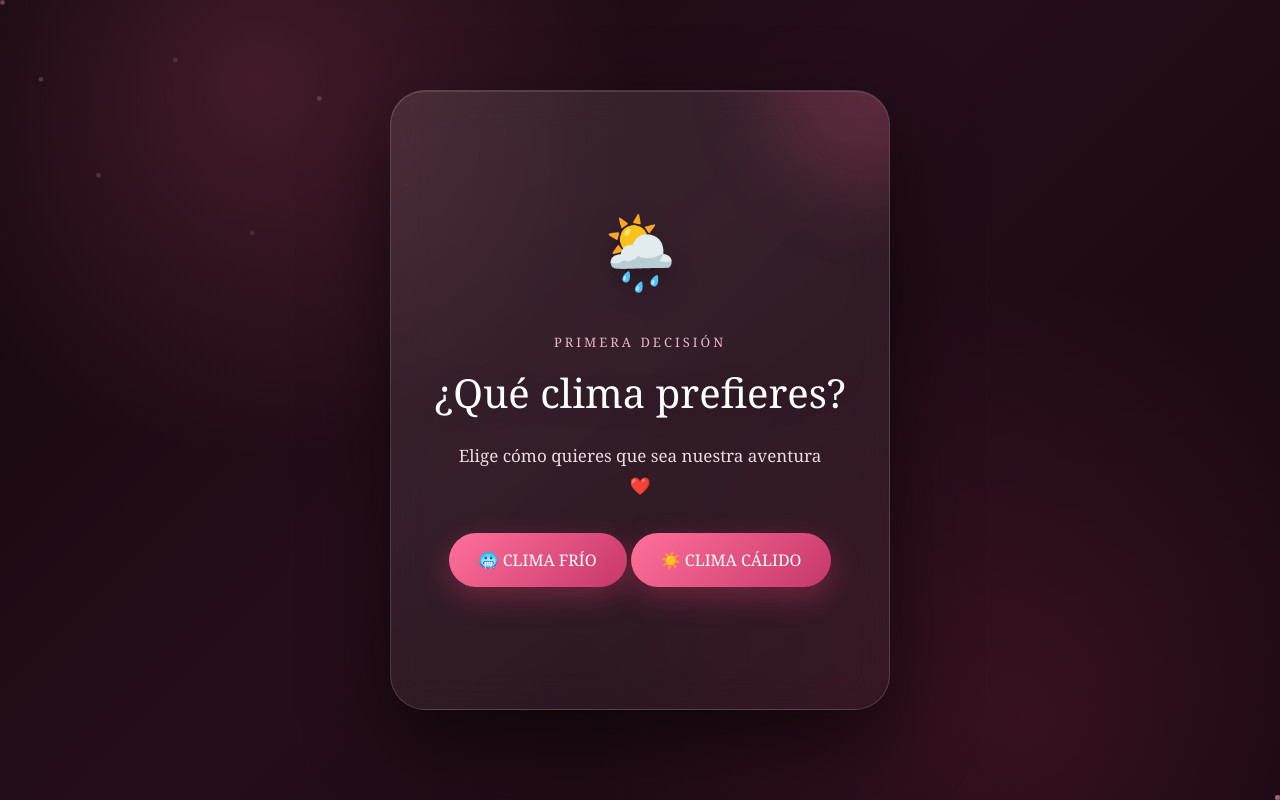
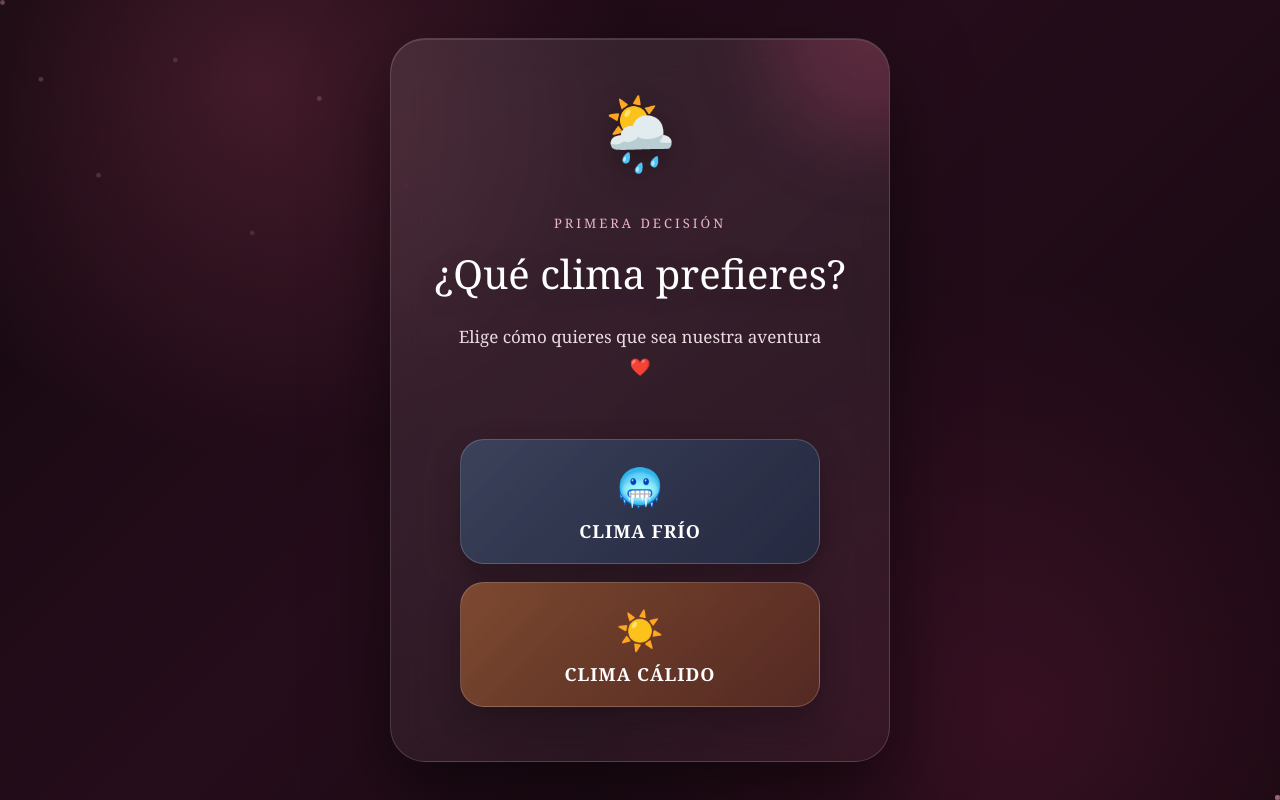
Before and after one commit to angy0206/invitacion-gaby, a Flask app: page / in a window 1280 px wide, after a click on "Descubrir el plan ✨". Run offline with Flask 3, Linux system fonts and the light colour scheme.

Commit message:
Add files via upload

```diff
--- a/static/style.css
+++ b/static/style.css
@@ -1083,3 +1083,118 @@ h1 {
     font-size: 14px;
     padding: 12px 20px;
 }
+/* =========================================
+   OPCIONES DE CLIMA
+========================================= */
+
+.opciones-clima {
+    width: 100%;
+    max-width: 360px;
+
+    display: flex;
+    flex-direction: column;
+
+    gap: 18px;
+
+    margin-top: 25px;
+}
+
+.tarjeta-opcion {
+    width: 100%;
+    min-height: 110px;
+
+    display: flex;
+    flex-direction: column;
+    align-items: center;
+    justify-content: center;
+
+    gap: 7px;
+
+    padding: 20px;
+
+    border-radius: 24px;
+
+    border: 1px solid rgba(255, 255, 255, 0.18);
+
+    color: white;
+
+    background:
+        linear-gradient(
+            135deg,
+            rgba(255, 255, 255, 0.10),
+            rgba(255, 255, 255, 0.04)
+        );
+
+    box-shadow:
+        0 12px 30px rgba(0, 0, 0, 0.25);
+
+    transition:
+        transform 0.3s ease,
+        box-shadow 0.3s ease,
+        background 0.3s ease;
+}
+
+/* Clima frío */
+
+.tarjeta-opcion:first-child {
+    background:
+        linear-gradient(
+            135deg,
+            rgba(70, 110, 150, 0.45),
+            rgba(35, 45, 70, 0.85)
+        );
+}
+
+/* Clima cálido */
+
+.tarjeta-opcion:last-child {
+    background:
+        linear-gradient(
+            135deg,
+            rgba(220, 130, 60, 0.45),
+            rgba(90, 45, 35, 0.85)
+        );
+}
+
+.tarjeta-opcion:hover {
+    transform: translateY(-5px) scale(1.02);
+
+    box-shadow:
+        0 18px 40px rgba(0, 0, 0, 0.35);
+}
+
+.opcion-emoji {
+    font-size: 38px;
+}
+
+.opcion-titulo {
+    font-size: 18px;
+    font-weight: bold;
+    letter-spacing: 1px;
+}
+
+/* =========================================
+   CELULAR
+========================================= */
+
+@media (max-width: 600px) {
+
+    .opciones-clima {
+        gap: 20px;
+        margin-top: 22px;
+    }
+
+    .tarjeta-opcion {
+        min-height: 115px;
+        padding: 20px;
+    }
+
+    .opcion-emoji {
+        font-size: 36px;
+    }
+
+    .opcion-titulo {
+        font-size: 17px;
+    }
+
+}
```
